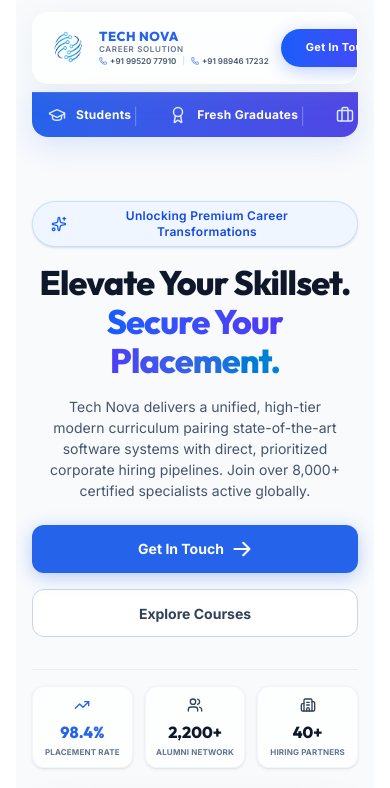
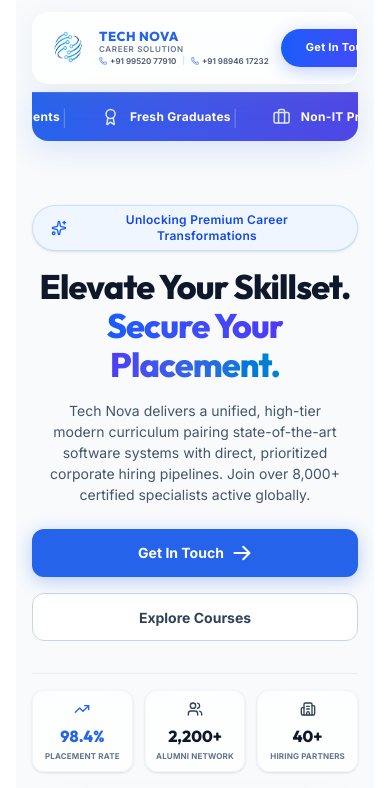
Before and after one commit to sanjai-3130/technove, a React (Vite) app: page / in a window 390 px wide. Shown: the top 788 px of the page. Built offline with nearby package versions, Linux system fonts and the light colour scheme.

Commit message:
style: optimize mobile announcement ticker
Re-enable continuous marquee animation on mobile, adjust padding and spacing, and ensure consistent scrollbar hiding across browsers.

```diff
--- a/src/index.css
+++ b/src/index.css
@@ -361,13 +361,14 @@
   /* TOP INFORMATION BAR */
   #announcement-ticker {
     height: auto !important;
-    padding: 10px 0 !important;
+    padding: 12px 0 !important;
     overflow-x: auto !important;
     white-space: nowrap !important;
     display: flex !important;
     align-items: center !important;
     -webkit-overflow-scrolling: touch !important;
     scrollbar-width: none !important; /* Firefox */
+    -ms-overflow-style: none !important; /* IE/Edge */
   }
 
   #announcement-ticker::-webkit-scrollbar {
@@ -381,13 +382,11 @@
   }
 
   #announcement-ticker .animate-marquee {
-    animation: none !important;
+    animation: marquee 20s linear infinite !important;
     display: flex !important;
     flex-direction: row !important;
     flex-wrap: nowrap !important;
-    gap: 28px !important; /* 24-32px spacing between items */
-    padding-left: 16px !important;
-    padding-right: 16px !important;
+    gap: 32px !important; /* Spacing between items */
     width: max-content !important;
   }
 
@@ -402,13 +401,13 @@
     margin-right: 0 !important;
   }
 
-  /* Hide second set / duplicates to allow clean swipe scrolling on mobile */
-  #announcement-ticker .animate-marquee > div:nth-child(n+6) {
-    display: none !important;
-  }
-
-  #announcement-ticker .animate-marquee > div:nth-child(5) > span {
-    display: none !important; /* Hide separator on the last item */
+  /* Pause the animation when the user touches or hovers over the bar */
+  #announcement-ticker:hover .animate-marquee,
+  #announcement-ticker:active .animate-marquee,
+  #announcement-ticker:focus-within .animate-marquee,
+  .animate-marquee:hover,
+  .animate-marquee:active {
+    animation-play-state: paused !important;
   }
 
   /* HERO SECTION */
```
